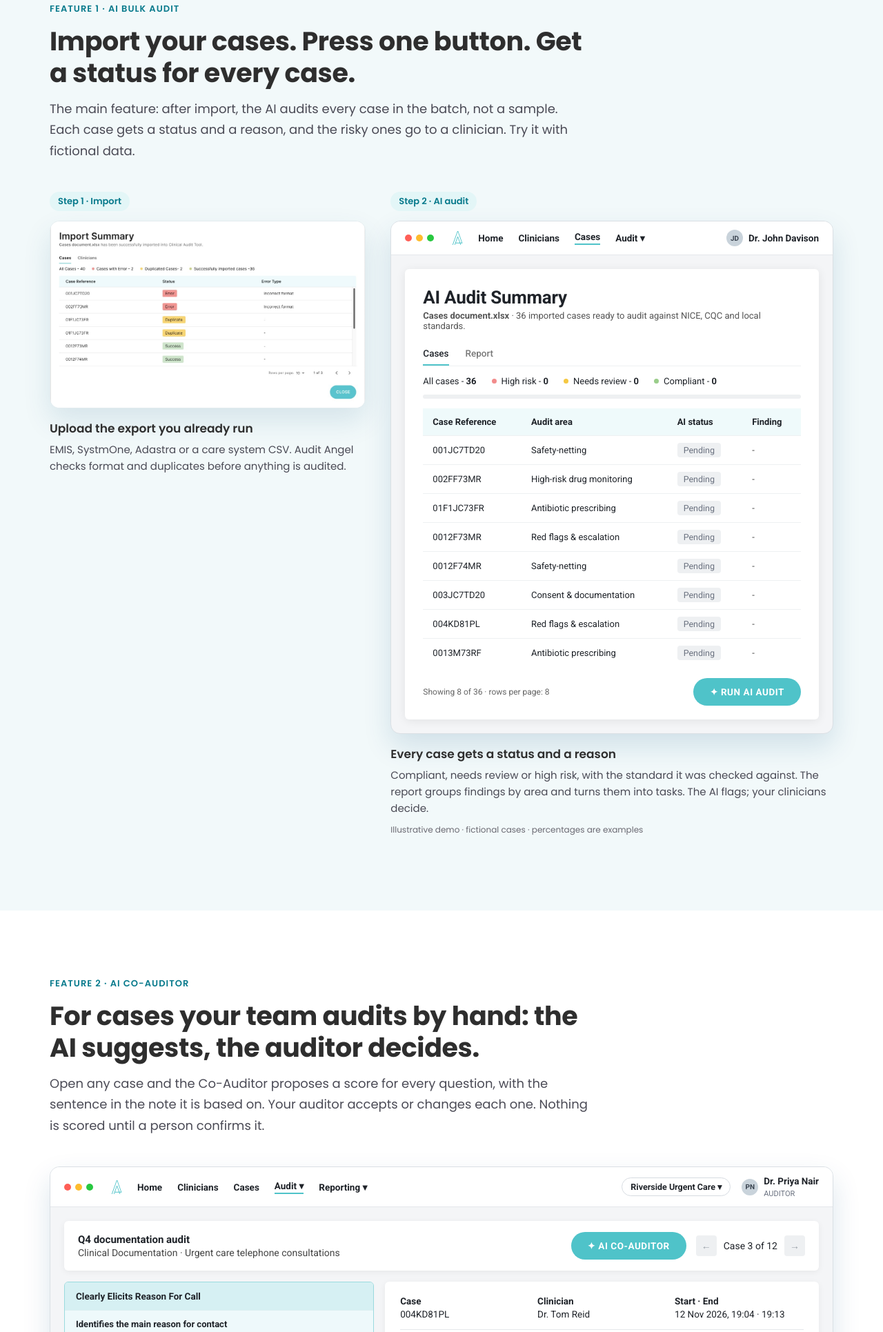
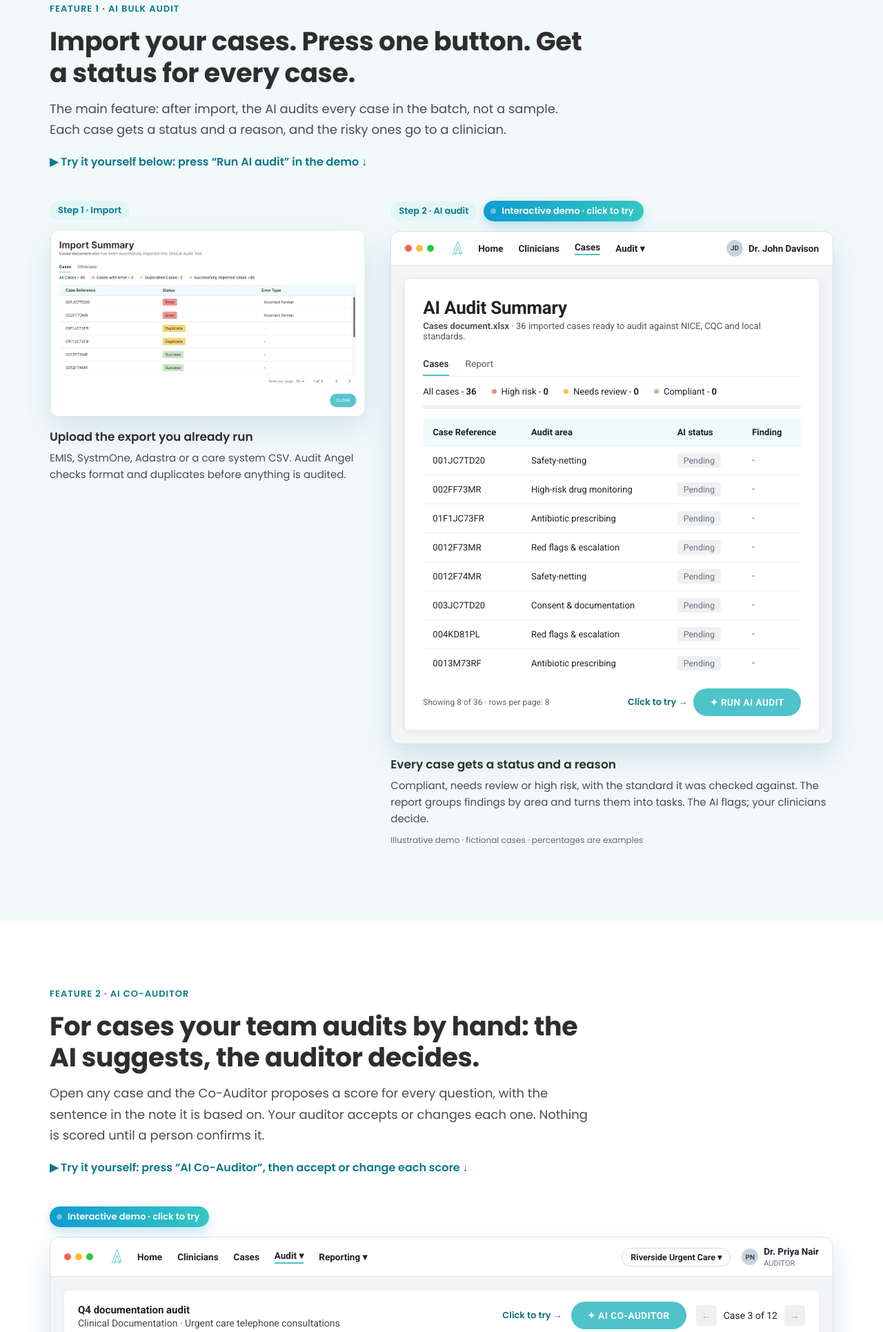
Before and after one commit to lazarev17/audit-angel-ai, a plain HTML site: page index.html in a window 1280 px wide. Shown: the part 1517-3448 px from the top of the page at 69% size. Drawn offline with Linux system fonts and the light colour scheme.

Commit message:
Make both demos visibly interactive: live badge, pulsing CTA, click hint, try-it links
Co-Authored-By: Claude Opus 5.5 <noreply@anthropic.com>
Claude-Session: https://claude.ai/code/session_0159DxiPTnXnpyuQqeCfXikE

```diff
--- a/index.html
+++ b/index.html
@@ -170,6 +170,20 @@ a{color:var(--accent)}a:hover{color:var(--navy)}
 .trail b{font-weight:600}
 @media (max-width:860px){.ca-form{max-height:none}.ca-grid{grid-template-columns:1fr}.ca-note{position:static;order:-1}.ca-note .meta{grid-template-columns:1fr 1fr}}
 
+
+/* demo affordances */
+.live{display:inline-flex;align-items:center;gap:8px;font-size:13px;font-weight:600;color:#fff;background:linear-gradient(90deg,#119BD2,#33C8C1);border-radius:999px;padding:5px 14px 5px 10px;box-shadow:0 6px 16px rgba(17,155,210,.25)}
+.live i{width:8px;height:8px;border-radius:50%;background:#fff;animation:blink 1.4s infinite}
+@keyframes blink{0%,100%{opacity:1}50%{opacity:.25}}
+.demo-top{display:flex;flex-wrap:wrap;align-items:center;gap:10px;margin-bottom:14px}
+.cta-line{display:inline-flex;align-items:center;gap:10px;margin-top:4px;font-size:16px;font-weight:600;color:var(--accent);text-decoration:none}
+.cta-line:hover{color:var(--navy)}
+.abtn.pulse{animation:pulse 1.8s infinite}
+@keyframes pulse{0%{box-shadow:0 0 0 0 rgba(79,195,201,.65)}70%{box-shadow:0 0 0 14px rgba(79,195,201,0)}100%{box-shadow:0 0 0 0 rgba(79,195,201,0)}}
+.hint{font-family:'Poppins',sans-serif;font-size:13px;font-weight:600;color:#0A6E7A;display:inline-flex;align-items:center;gap:6px;animation:nudge 1.2s ease-in-out infinite}
+@keyframes nudge{0%,100%{transform:translateX(0)}50%{transform:translateX(5px)}}
+.hint.gone,.live.gone{display:none}
+@media (prefers-reduced-motion:reduce){.abtn.pulse,.hint,.live i{animation:none}}
 /* form */
 .field{display:flex;flex-direction:column;gap:6px}
 .field label{font-size:14px;font-weight:500;color:var(--ink)}
@@ -260,7 +274,8 @@ footer a{color:#BFD9E2}footer a:hover{color:#fff}
     <div class="head">
       <p class="eyebrow">Feature 1 · AI Bulk Audit</p>
       <h2 class="h2">Import your cases. Press one button. Get a status for every case.</h2>
-      <p class="lead">The main feature: after import, the AI audits every case in the batch, not a sample. Each case gets a status and a reason, and the risky ones go to a clinician. Try it with fictional data.</p>
+      <p class="lead">The main feature: after import, the AI audits every case in the batch, not a sample. Each case gets a status and a reason, and the risky ones go to a clinician.</p>
+      <a class="cta-line" href="#aiapp">▶ Try it yourself below: press “Run AI audit” in the demo ↓</a>
     </div>
 
     <div class="demo-steps">
@@ -271,8 +286,8 @@ footer a{color:#BFD9E2}footer a:hover{color:#fff}
       </div>
 
       <div>
-        <span class="tag">Step 2 · AI audit</span>
-        <div class="app" style="margin-top:14px" id="aiapp">
+        <div class="demo-top"><span class="tag">Step 2 · AI audit</span><span class="live" id="ai-live"><i></i>Interactive demo · click to try</span></div>
+        <div class="app" id="aiapp" style="scroll-margin-top:24px">
           <div class="app-bar">
             <span class="dots" aria-hidden="true"><i style="background:#FF5F57"></i><i style="background:#FEBC2E"></i><i style="background:#28C840"></i></span>
             <svg width="16" height="22" viewBox="0 0 28 40" fill="none" aria-hidden="true"><path fill-rule="evenodd" d="M22.2 33.96h5.4L16.18 1.7h-2.2L.9 38.4h1.7l1.58-4.44.58-1.61L15.08 3.4l10.25 28.95h-3.7L15.9 16.35h-1.7l-5.77 16-.58 1.61-1.6 4.44h1.71l1.6-4.44h10.94l1.6 4.44h1.7l-1.6-4.44zm-2.28-1.61L15.05 18.75l-4.91 13.6h9.78z" fill="#4FC3C9"/></svg>
@@ -333,7 +348,7 @@ footer a{color:#BFD9E2}footer a:hover{color:#fff}
                 <span class="pg" id="ai-pg">Showing 8 of 36 · rows per page: 8</span>
                 <div style="display:flex;gap:10px;flex-wrap:wrap">
                   <button class="abtn ghost" id="ai-reset" style="display:none">Reset</button>
-                  <button class="abtn" id="ai-run">✦ Run AI audit</button>
+                  <span class="hint" id="ai-hint">Click to try →</span><button class="abtn pulse" id="ai-run">✦ Run AI audit</button>
                 </div>
               </div>
             </div>
@@ -353,9 +368,11 @@ footer a{color:#BFD9E2}footer a:hover{color:#fff}
       <p class="eyebrow">Feature 2 · AI Co-Auditor</p>
       <h2 class="h2">For cases your team audits by hand: the AI suggests, the auditor decides.</h2>
       <p class="lead">Open any case and the Co-Auditor proposes a score for every question, with the sentence in the note it is based on. Your auditor accepts or changes each one. Nothing is scored until a person confirms it.</p>
+      <a class="cta-line" href="#coapp">▶ Try it yourself: press “AI Co-Auditor”, then accept or change each score ↓</a>
     </div>
 
-    <div class="app" id="coapp">
+    <div class="demo-top"><span class="live" id="co-live"><i></i>Interactive demo · click to try</span></div>
+    <div class="app" id="coapp" style="scroll-margin-top:24px">
       <div class="app-bar">
         <span class="dots" aria-hidden="true"><i style="background:#FF5F57"></i><i style="background:#FEBC2E"></i><i style="background:#28C840"></i></span>
         <svg width="16" height="22" viewBox="0 0 28 40" fill="none" aria-hidden="true"><path fill-rule="evenodd" d="M22.2 33.96h5.4L16.18 1.7h-2.2L.9 38.4h1.7l1.58-4.44.58-1.61L15.08 3.4l10.25 28.95h-3.7L15.9 16.35h-1.7l-5.77 16-.58 1.61-1.6 4.44h1.71l1.6-4.44h10.94l1.6 4.44h1.7l-1.6-4.44zm-2.28-1.61L15.05 18.75l-4.91 13.6h9.78z" fill="#4FC3C9"/></svg>
@@ -366,7 +383,7 @@ footer a{color:#BFD9E2}footer a:hover{color:#fff}
         <div class="ca-head">
           <div><b style="font-size:15px">Q4 documentation audit</b><div style="font-size:14px;color:#444;margin-top:2px">Clinical Documentation · Urgent care telephone consultations</div></div>
           <div style="display:flex;align-items:center;gap:14px;flex-wrap:wrap">
-            <button class="abtn" id="co-run">✦ AI Co-Auditor</button>
+            <span class="hint" id="co-hint">Click to try →</span><button class="abtn pulse" id="co-run">✦ AI Co-Auditor</button>
             <span class="casenav"><span class="nb">←</span>Case 3 of 12<span class="nb">→</span></span>
           </div>
         </div>
@@ -588,6 +605,7 @@ footer a{color:#BFD9E2}footer a:hover{color:#fff}
   function tab(r){tC.classList.toggle('on',!r);tR.classList.toggle('on',r);tC.setAttribute('aria-selected',!r);tR.setAttribute('aria-selected',r);pC.style.display=r?'none':'block';pR.style.display=r?'block':'none';pg.style.visibility=r?'hidden':'visible';run.style.display=(r&&run.textContent.indexOf('View')===0)?'none':'inline-flex'}
   tC.onclick=function(){tab(false)}; tR.onclick=function(){tab(true)};
   function start(){
+    run.classList.remove('pulse');document.getElementById('ai-hint').classList.add('gone');
     run.disabled=true; run.textContent='Auditing 0 / 36'; set('c-hi','0');set('c-rev','0');set('c-ok','0');
     var totals={hi:2,rev:4,ok:30}, n=cases.length, step=520;
     cases.forEach(function(c,i){
@@ -601,7 +619,7 @@ footer a{color:#BFD9E2}footer a:hover{color:#fff}
         var f=(i+1)/n;
         set('c-hi',Math.round(totals.hi*f));set('c-rev',Math.round(totals.rev*f));set('c-ok',Math.round(totals.ok*f));
         if(i===n-1){
-          run.disabled=false; run.textContent='View report →'; run.onclick=function(){tab(true)};
+          run.disabled=false; run.textContent='View report →'; run.classList.add('pulse'); run.onclick=function(){run.classList.remove('pulse');tab(true)};
           reset.style.display='inline-flex';
           document.getElementById('ai-sub').innerHTML='<b>Cases document.xlsx</b> · AI audit complete · 36 cases checked against NICE, CQC and local standards.';
           pg.textContent='Showing 8 of 36 · 1 of 5';
@@ -612,7 +630,7 @@ footer a{color:#BFD9E2}footer a:hover{color:#fff}
   function doReset(){
     timers.forEach(clearTimeout); timers=[]; render(); tab(false);
     prog.style.width='0'; set('c-hi','0');set('c-rev','0');set('c-ok','0');
-    run.disabled=false; run.textContent='✦ Run AI audit'; run.onclick=start; reset.style.display='none';
+    run.disabled=false; run.textContent='✦ Run AI audit'; run.classList.add('pulse'); document.getElementById('ai-hint').classList.remove('gone'); run.onclick=start; reset.style.display='none';
     document.getElementById('ai-sub').innerHTML='<b>Cases document.xlsx</b> · 36 imported cases ready to audit against NICE, CQC and local standards.';
     pg.textContent='Showing 8 of 36 · rows per page: 8';
   }
@@ -673,7 +691,7 @@ footer a{color:#BFD9E2}footer a:hover{color:#fff}
   });
   form.addEventListener('mouseover',function(e){var b=e.target.closest('.sbox');if(b){var i=+b.id.slice(2);hl(Q[i].ev,true)}});
   run.onclick=function(){
-    if(aiOn||done)return;run.disabled=true;run.textContent='Reading the note…';form.classList.add('thinking');
+    if(aiOn||done)return;run.classList.remove('pulse');document.getElementById('co-hint').classList.add('gone');run.disabled=true;run.textContent='Reading the note…';form.classList.add('thinking');
     timers.push(setTimeout(function(){
       form.classList.remove('thinking');aiOn=true;run.textContent='✦ Suggestions ready';
       Q.forEach(function(q,i){timers.push(setTimeout(function(){
@@ -693,7 +711,7 @@ footer a{color:#BFD9E2}footer a:hover{color:#fff}
   };
   function reset(){
     timers.forEach(clearTimeout);timers=[];st=Q.map(function(){return {v:null}});aiOn=false;done=false;render();hl(null,false);
-    run.disabled=false;run.textContent='✦ AI Co-Auditor';sub.textContent='Submit audit';trail.style.display='none';update();
+    run.disabled=false;run.textContent='✦ AI Co-Auditor';run.classList.add('pulse');document.getElementById('co-hint').classList.remove('gone');sub.textContent='Submit audit';trail.style.display='none';update();
   }
   rst.onclick=reset;reset();
 })();
```
